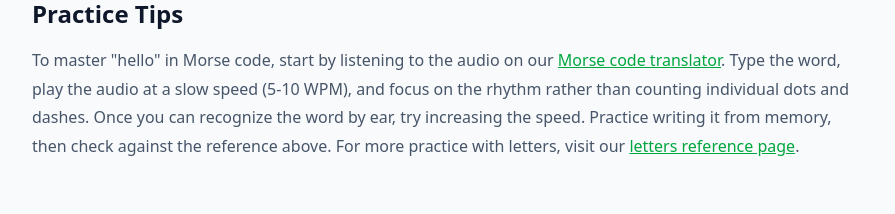
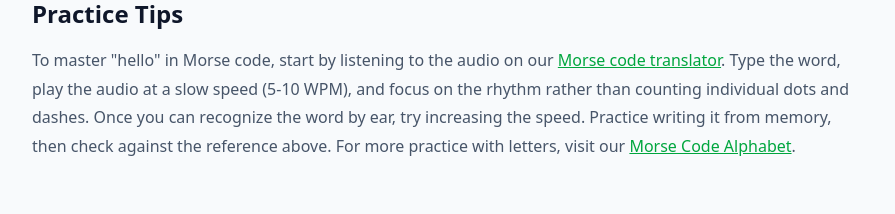
Before and after one commit to muzamil4382-hue/Morse-code-0.2, a Next.js app: page /hello-in-morse-code in a window 1280 px wide. Shown: the part 1800-2014 px from the top of the page, without its empty margins (192-1087 px from the left). Built offline with nearby package versions, Linux system fonts and the light colour scheme.

Commit message:
Update page.tsx

```diff
--- a/src/app/hello-in-morse-code/page.tsx
+++ b/src/app/hello-in-morse-code/page.tsx
@@ -79,7 +79,7 @@ export default function HelloPage() {
         Type the word, play the audio at a slow speed (5-10 WPM), and focus on the rhythm rather than counting
         individual dots and dashes. Once you can recognize the word by ear, try increasing the speed. Practice
         writing it from memory, then check against the reference above. For more practice with letters, visit
-        our <Link href="/morse-code-letters" className="text-green-600 underline">letters reference page</Link>.
+        our <Link href="/morse-code-alphabet" className="text-green-600 underline">  Morse Code Alphabet</Link>.
       </p>
     </WordPageTemplate>
   );
```
